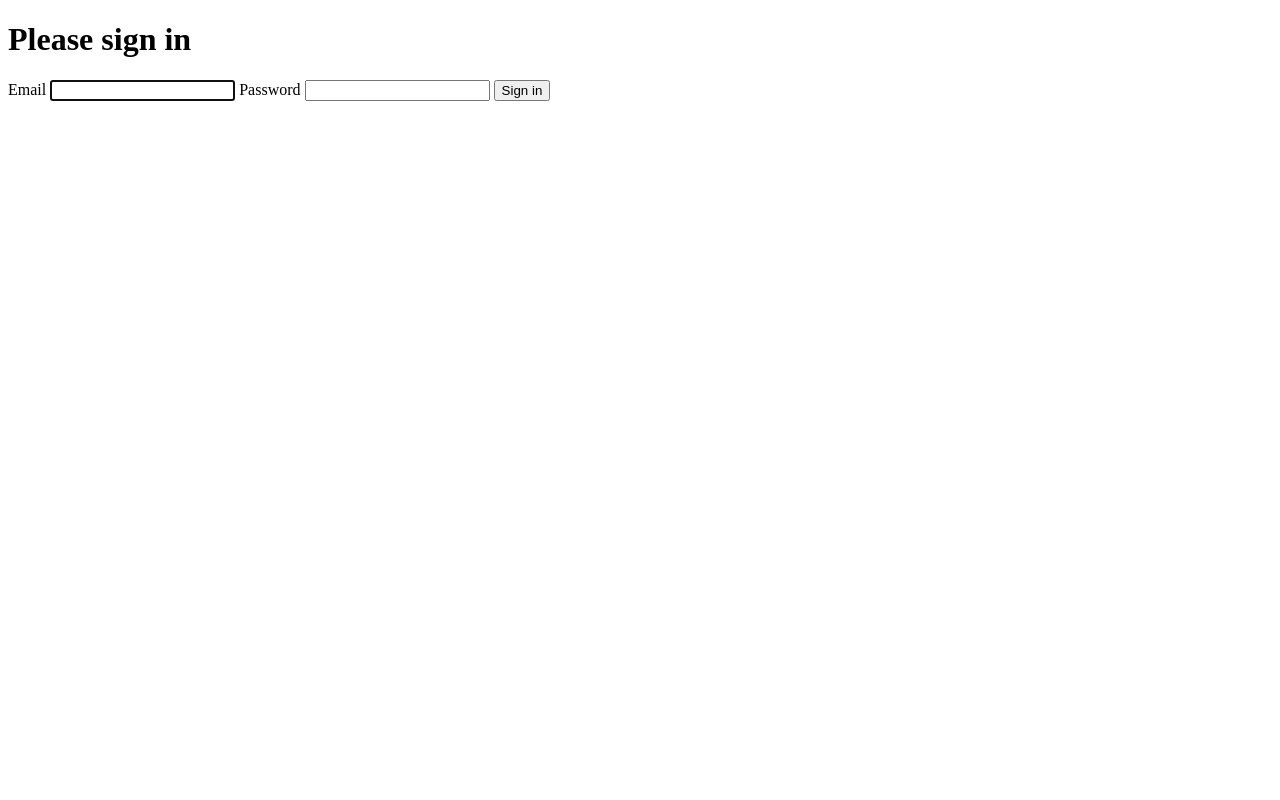
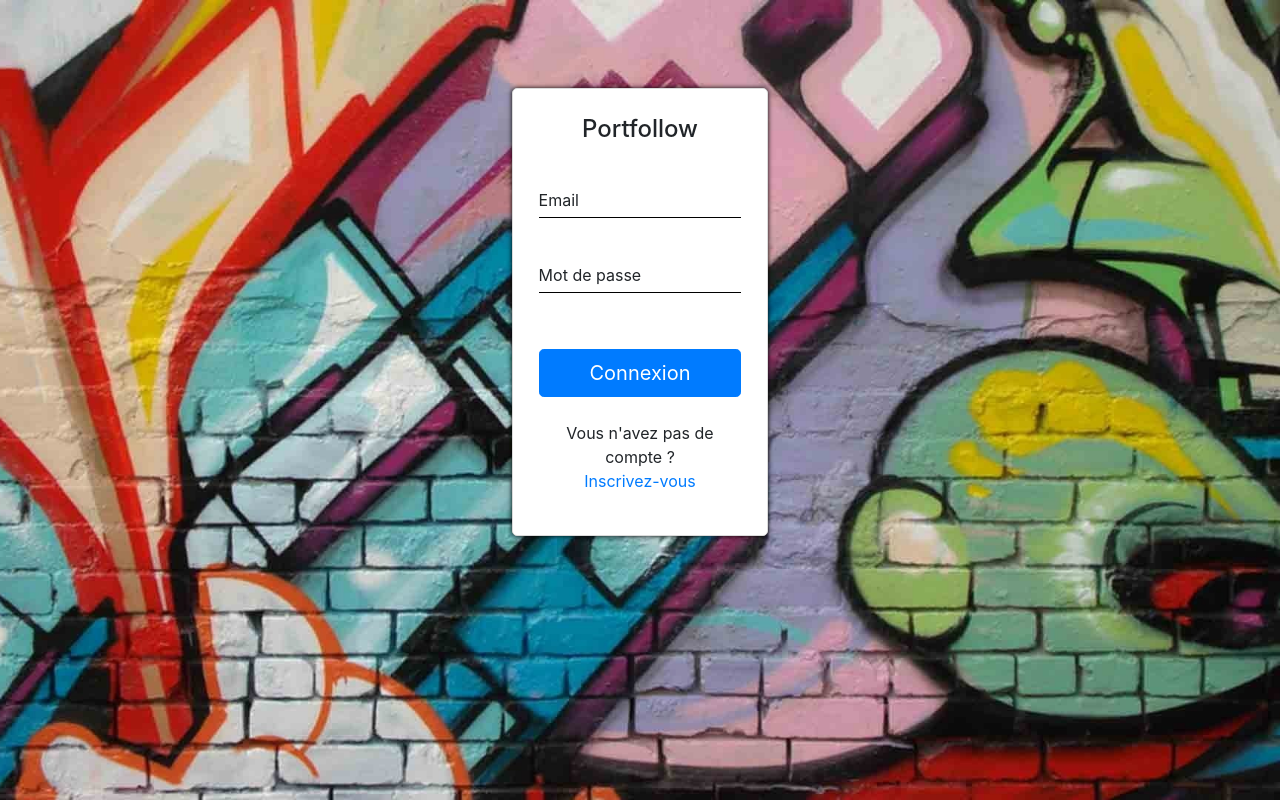
Before and after one commit to Ipssi-Portfollow/portfollow, a PHP site: template portfollow-app/templates/security/login.html.twig in a window 1280 px wide. Run offline with PHP 8.4, Linux system fonts and the light colour scheme; the template is opened without the code that fills it, so the values that code supplies are empty; some libraries are stand-ins or nearby versions.

Commit message:
Add CRUD POST

```diff
--- a/portfollow-app/templates/security/login.html.twig
+++ b/portfollow-app/templates/security/login.html.twig
@@ -1,9 +1,20 @@
-{% extends 'base.html.twig' %}
-
-{% block title %}Log in!{% endblock %}
+{{ include('header/header.html.twig') }}
 
 {% block body %}
-<form method="post">
+
+<style>
+    body{
+        background-image: url("{{ asset('images/fond.jpg') }}");
+        background-size: cover;
+        background-repeat: no-repeat;
+        background-position: 50% 50%;
+    }
+</style>
+
+
+<div class="form-connexion">
+
+    <form method="post" class="f-insc">
         {% if error %}
             <div class="alert alert-danger">{{ error.messageKey|trans(error.messageData, 'security') }}</div>
         {% endif %}
@@ -14,29 +25,33 @@
             </div>
         {% endif %}
 
-    <h1 class="h3 mb-3 font-weight-normal">Please sign in</h1>
-    <label for="inputEmail">Email</label>
-    <input type="email" value="{{ last_username }}" name="email" id="inputEmail" class="form-control" autocomplete="email" required autofocus>
-    <label for="inputPassword">Password</label>
-    <input type="password" name="password" id="inputPassword" class="form-control" autocomplete="current-password" required>
+
+
+        <h1 style="text-align: center; font-size: 24px;">Portfollow</h1>
+
+        <div class="mail-section">
+            <input type="text" value="{{ last_username }}" name="mail" id="inputMail"required>
+            <label for="inputMail" class="mail"><span class="content-name">Email</span></label>
+        </div>
+
+        <div class="mail-section">
+            <input type="password" name="password" id="inputPassword" required>
+            <label for="inputPassword" class="mail"><span class="content-name">Mot de passe</span></label>
+        </div>
+
 
         <input type="hidden" name="_csrf_token"
             value="{{ csrf_token('authenticate') }}"
         >
+        <br><br>
+        <button class="btn btn-lg btn-primary" type="submit" style="width: 100%;">
+            Connexion
+        </button>
 
-    {#
-        Uncomment this section and add a remember_me option below your firewall to activate remember me functionality.
-        See https://symfony.com/doc/current/security/remember_me.html
-
-        <div class="checkbox mb-3">
-            <label>
-                <input type="checkbox" name="_remember_me"> Remember me
-            </label>
+        <br><br>
+        <div style = "text-align: center">
+            <p>Vous n'avez pas de compte ? <br><a href="{{ path('user_registration') }}">Inscrivez-vous</a></p>
         </div>
-    #}
-
-    <button class="btn btn-lg btn-primary" type="submit">
-        Sign in
-    </button>
     </form>
+</div>
 {% endblock %}
```
Also changed, not shown: 1 other file. Lines whose indentation alone changed are shown as unchanged.
